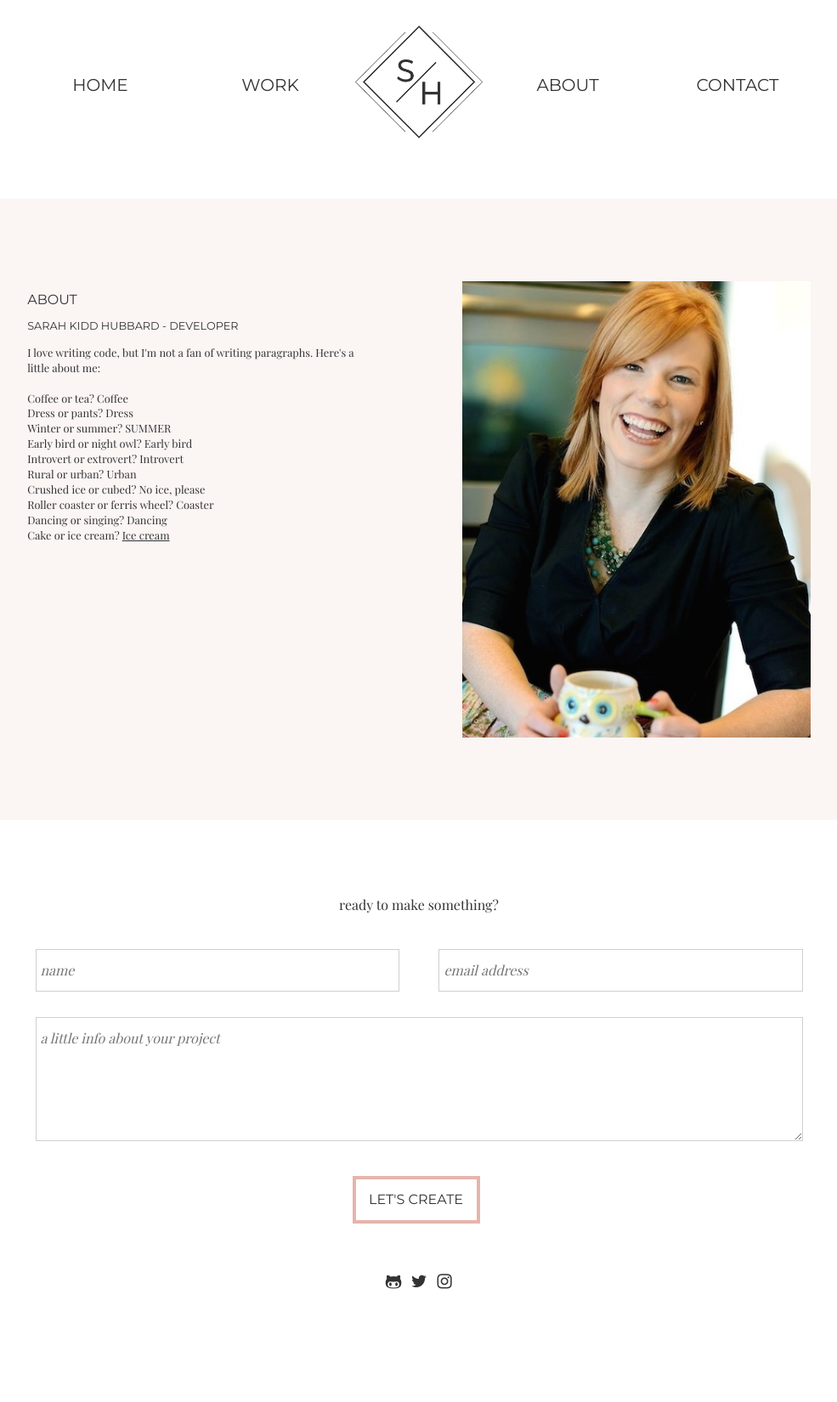
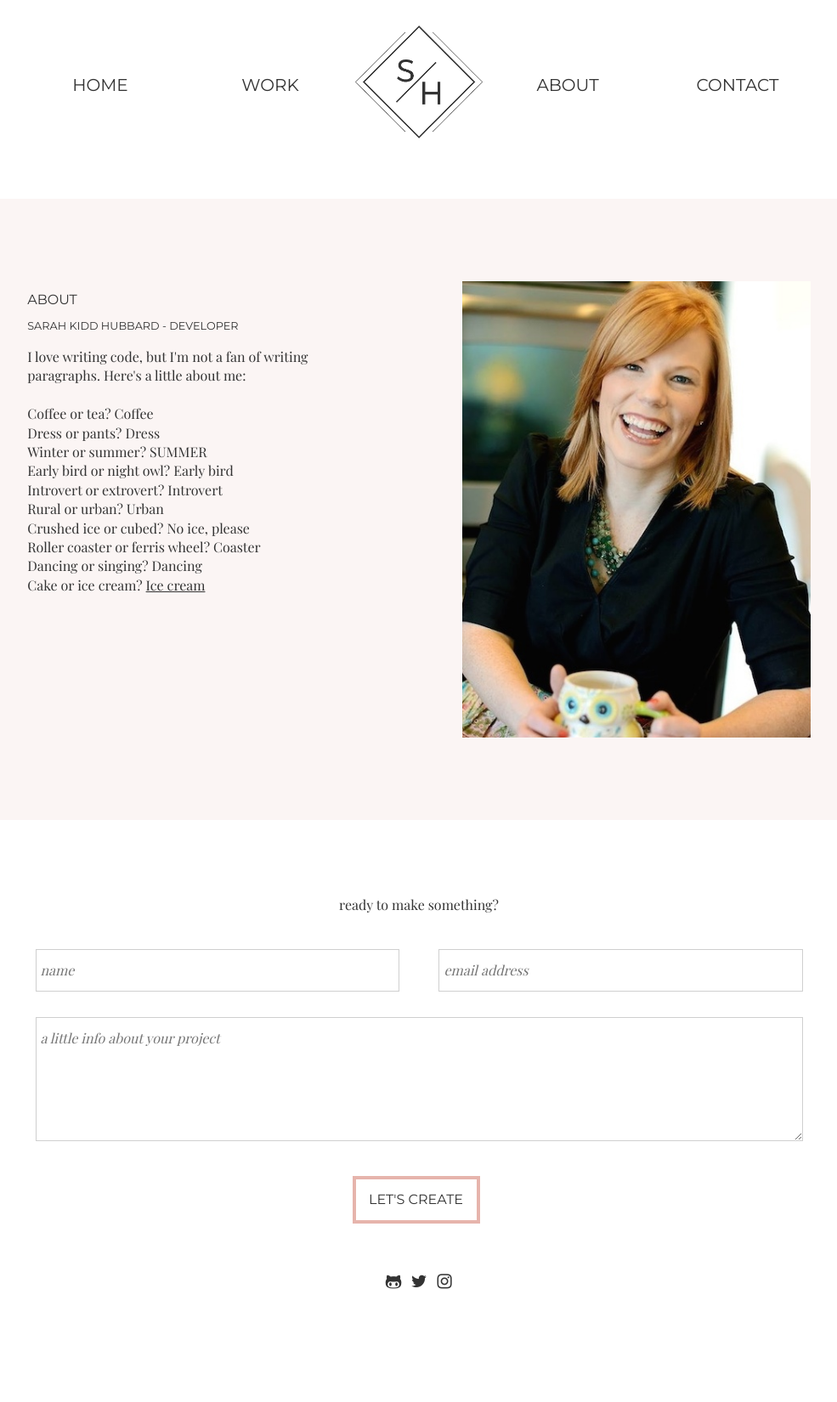
Before and after one commit to skiddhubbard/skiddhubbard.github.io, a Jekyll site: the page built from about.html, in a window 1280 px wide. Shown: the whole page at 85% size, without its empty margins (147-1132 px from the left). Built offline with Jekyll 4.4.1, drawn with Linux system fonts in a browser that asks for light colours.

Commit message:
cleaning up code

```diff
--- a/_sass/site/_base.scss
+++ b/_sass/site/_base.scss
@@ -730,9 +730,25 @@
       font-size: 1em;
     }
 
+    .title-work h1 {
+      font-size: 1em;
+    }
+
+    .title-work h2 {
+      font-size: 0.8em;
+    }
+
     .section-work {
-      padding-bottom: 5%;
-      margin-bottom: 5%;
+      padding-bottom: 2%;
+      margin-bottom: 2%;
+    }
+
+    .work-description {
+      width: 100%;
+    }
+
+    .more-button {
+      font-size: 1em;
     }
 
     .more-button:hover {
@@ -749,20 +765,54 @@
     //   font-size: 1em;
     // }
 
+    .col-1 {
+      width: 35%;
+      margin: 7% 0px 7% 8%;
+      padding-right: 7%;
+      float: left;
+      border-right: solid 1px #333333;
+    }
+
+    .col-2 {
+      width: 35%;
+      margin: 7% 8% 7% 6%;
+      float: left;
+    }
+
+    .title {
+      margin-top: 0px;
+    }
+
+    .title h1 {
+      font-size: 1em;
+    }
+
+    .title h2 {
+      font-size: 0.8em;
+    }
+
+    .larger {
+      margin-top: 0px;
+    }
+
+    .site-button {
+      font-size: 1em;
+    }
+
 
 /***About Page***/
 
-    // .main-about p {
-    //   font-size: 1em;
-    // }
-    //
-    // .main-about h1 {
-    //   font-size: 1em;
-    // }
-    //
-    // .main-about h2 {
-    //   font-size: 0.8em;
-    // }
+    .main-about p {
+      font-size: 1em;
+    }
+
+    .main-about h1 {
+      font-size: 1em;
+    }
+
+    .main-about h2 {
+      font-size: 0.8em;
+    }
 
 
 /***Contact***/
@@ -795,68 +845,6 @@
       margin-top: -90px;
     }
   }
-
-  @media (min-width: 950px) {
-
-    .col-1 {
-      width: 35%;
-      margin: 7% 0px 7% 8%;
-      padding-right: 7%;
-      float: left;
-      border-right: solid 1px #333333;
-    }
-
-    .col-2 {
-      width: 35%;
-      margin: 7% 8% 7% 6%;
-      float: left;
-    }
-
-
-
-
-
-    .work-description {
-      width: 100%;
-    }
-
-    .more-button {
-      font-size: 1em;
-    }
-
-    .site-button {
-      font-size: 1em;
-    }
-
-    .title h1 {
-      font-size: 1em;
-    }
-
-    .title h2 {
-      font-size: 0.8em;
-    }
-
-    .title-work h1 {
-      font-size: 1em;
-    }
-
-    .title-work h2 {
-      font-size: 0.8em;
-    }
-
-    .section-work {
-      padding-bottom: 2%;
-      margin-bottom: 2%;
-    }
-
-    .larger {
-      margin-top: 0px;
-    }
-
-    .title {
-      margin-top: 0px;
-    }
- }
 
 
 /* ==========================================================================
```
